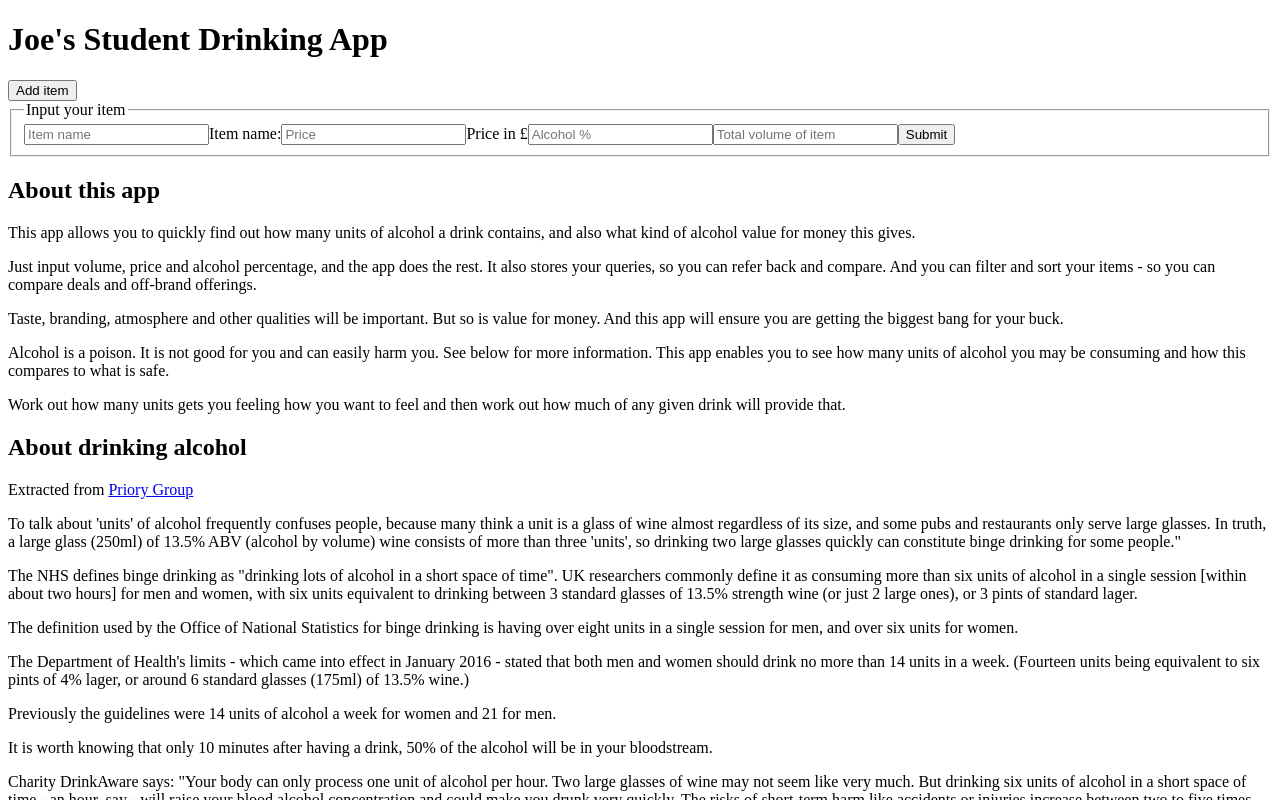
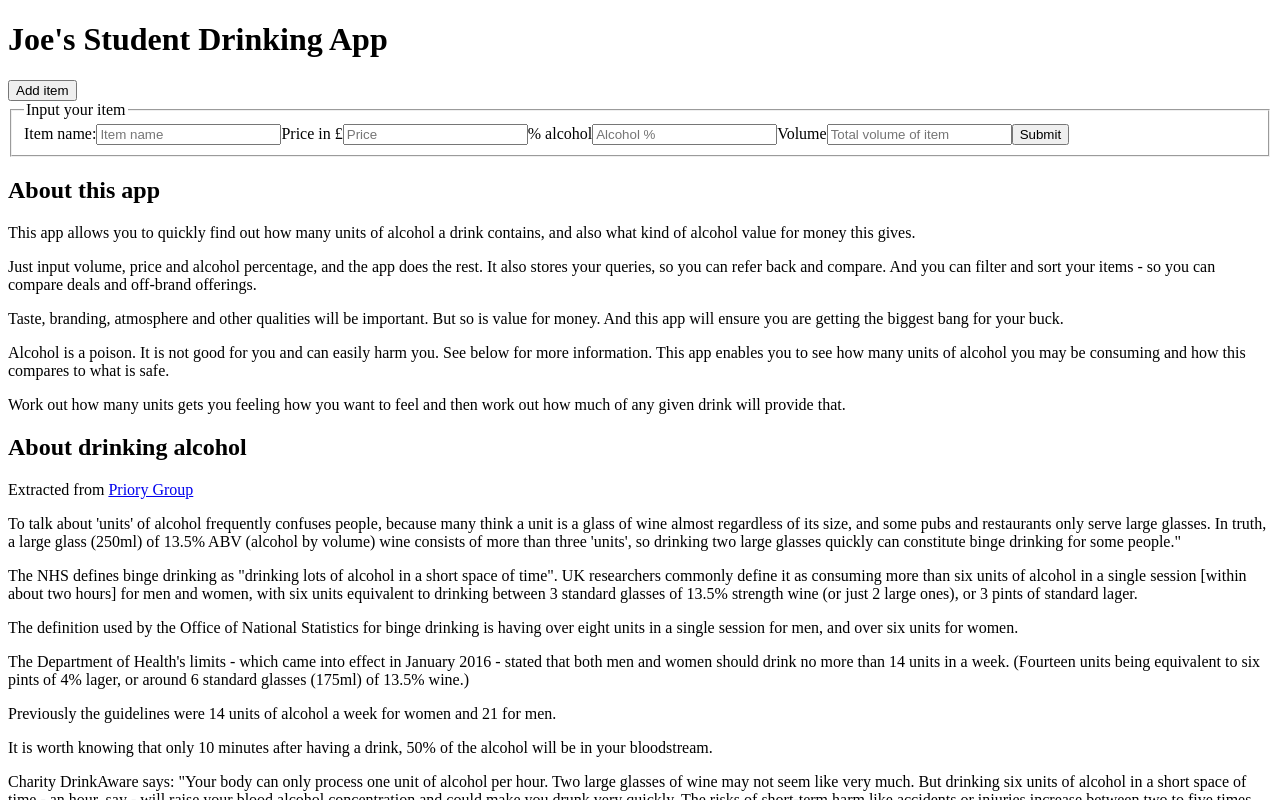
Before and after one commit to jezinho22/joes-drinks, a React (Create React App) app: page / in a window 1280 px wide. Both pictures are taken after a click on the button "Add item". Shown: the top 800 px of the page. Built offline with nearby package versions, Linux system fonts and the light colour scheme.

Commit message:
states sorted for form and cards

```diff
--- a/src/App.js
+++ b/src/App.js
@@ -6,6 +6,12 @@ import Footer from "./Components/Footer";
 import { useState } from "react";
 
 function App() {
+	const [form, setForm] = useState({
+		drinkItem: "",
+		volume: "",
+		alcohol: "",
+		price: "",
+	});
 	const [cards, setcards] = useState([
 		{
 			drinkItem: "Aldi pinot grigio",
@@ -20,7 +26,13 @@ function App() {
 			price: 5.75,
 		},
 	]);
-
+	if (localStorage.getItem("drinksStorage")) {
+		console.log("There is local storage");
+	}
+	function handleChange(event) {
+		const newForm = { ...form, [event.target.name]: event.target.value };
+		setForm(newForm);
+	}
 	function getLocalStorage() {
 		return "nothing";
 		// if (localStorage.getItem("drinks")) {
@@ -33,12 +45,19 @@ function App() {
 
 	function handleSubmit(event) {
 		event.preventDefault();
-		console.log("Handle sbumit is working");
+		// quick workaround to push to cards because setcards won't push
+		// there must be an easier way
+		const x = [...cards];
+		x.push(form);
+		setcards(x);
+		// update local storage with new card
+		localStorage.setItem(JSON.stringify("drinksStorage"), cards);
 	}
+
 	return (
 		<div>
-			<Header handleSubmit={handleSubmit} />
-			<Main cards={cards} />
+			<Header handleSubmit={handleSubmit} handleChange={handleChange} />
+			<Main cards={cards} form={form} />
 			<Footer />
 		</div>
 	);
--- a/src/Components/Form.js
+++ b/src/Components/Form.js
@@ -1,32 +1,41 @@
-export default function Form({ handleSubmit }) {
+export default function Form({ handleSubmit, handleChange }) {
 	return (
-		<form onSubmit={handleSubmit}>
+		<form>
 			<fieldset>
 				<legend>Input your item</legend>
+				<label htmlFor="drinkItem">Item name:</label>
 				<input
 					type="text"
 					id="drinkItem"
 					name="drinkItem"
 					placeholder="Item name"
+					onChange={handleChange}
 				/>
-				<label htmlFor="drinkItem">Item name:</label>
-				<input type="text" id="price" name="price" placeholder="Price" />
 				<label htmlFor="price">Price in £</label>
+				<input
+					type="text"
+					id="price"
+					name="price"
+					placeholder="Price"
+					onChange={handleChange}
+				/>
+				<label htmlFor="alcohol">% alcohol</label>
 				<input
 					type="text"
 					id="alcohol"
 					name="alcohol"
 					placeholder="Alcohol %"
+					onChange={handleChange}
 				/>
-				<label htmlFor="alcohol"></label>
+				<label htmlFor="volume">Volume</label>
 				<input
 					type="text"
 					id="volume"
 					name="volume"
 					placeholder="Total volume of item"
+					onChange={handleChange}
 				/>
-				<label htmlFor="volume"></label>
-				<input type="submit" />
+				<button onClick={handleSubmit}>Submit</button>
 			</fieldset>
 		</form>
 	);
--- a/src/Components/Header.js
+++ b/src/Components/Header.js
@@ -1,7 +1,7 @@
 import { useState } from "react";
 import Form from "./Form";
 
-export default function Header({ handleSubmit }) {
+export default function Header({ handleSubmit, handleChange }) {
 	const [showForm, setshowForm] = useState(false);
 	function handleShowForm() {
 		setshowForm(!showForm);
@@ -12,7 +12,9 @@ export default function Header({ handleSubmit }) {
 			<button id="addName" onClick={handleShowForm}>
 				Add item
 			</button>
-			{showForm && <Form handleSubmit={handleSubmit}></Form>}
+			{showForm && (
+				<Form handleSubmit={handleSubmit} handleChange={handleChange}></Form>
+			)}
 		</div>
 	);
 }
--- a/src/Components/Main.js
+++ b/src/Components/Main.js
@@ -1,9 +1,13 @@
 import Card from "./Card";
 
-export default function Main({ cards }) {
+export default function Main({ cards, form }) {
 	console.log("Main called");
 	return (
 		<div>
+			<div>{form.price}</div>
+			<div>{form.alcohol}</div>
+			<div>{form.drinkItem}</div>
+			<div>{form.volume}</div>
 			<h2>About this app</h2>
 			<p>
 				This app allows you to quickly find out how many units of alcohol a
```
